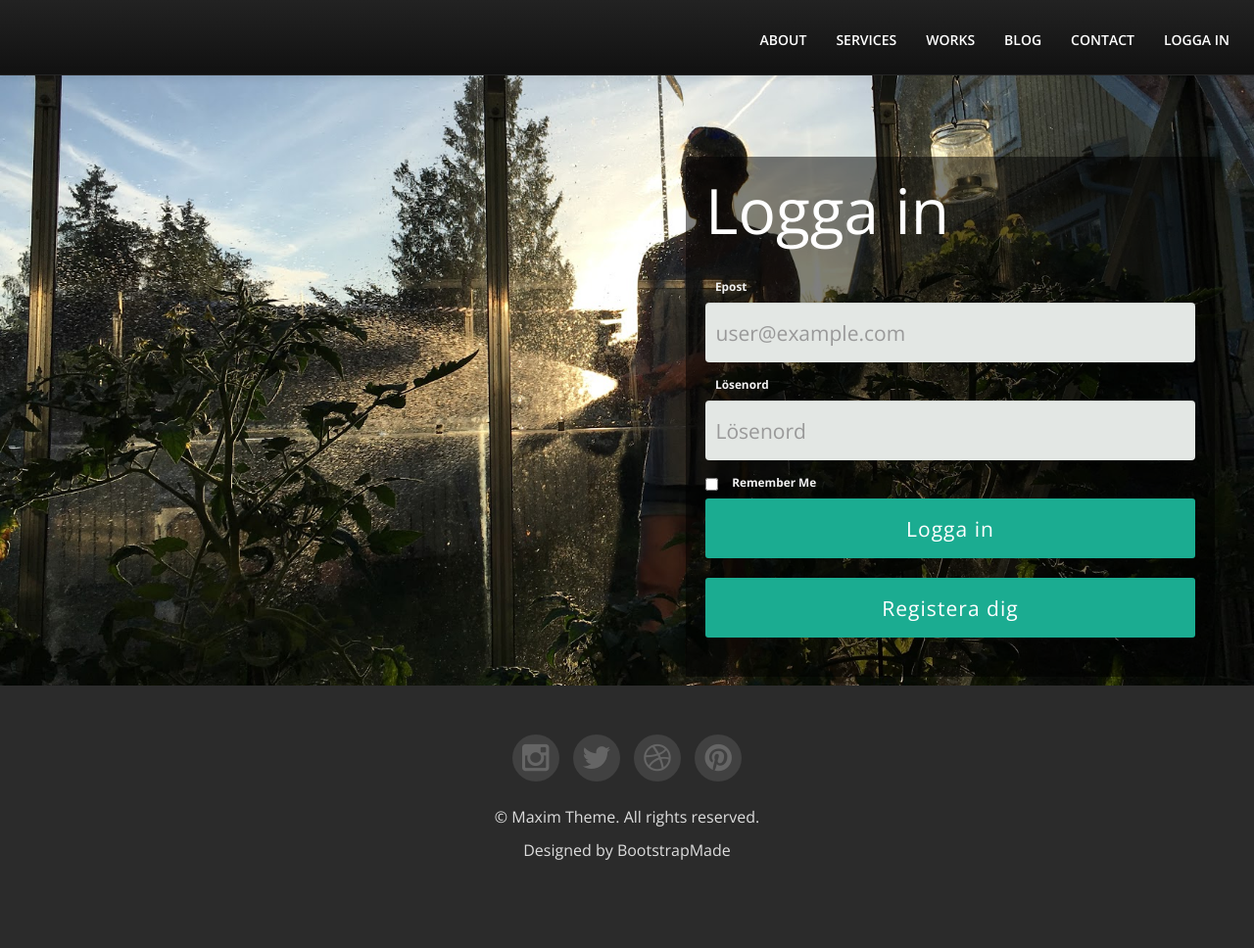
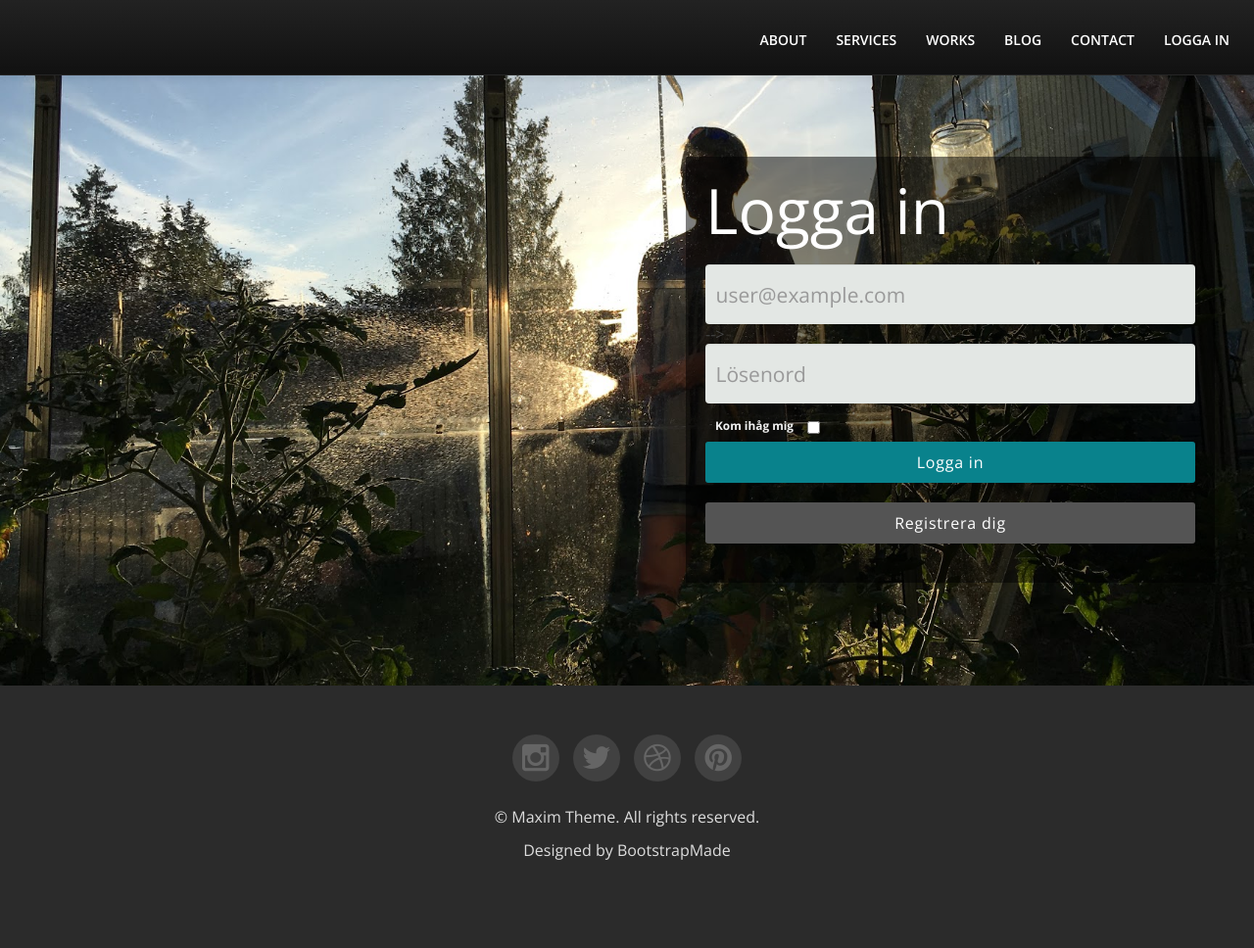
Before and after one commit to henrikgrankvist/odlingskalendern, a Flask app: page /login in a window 1280 px wide. Shown: the whole page at 98% size. Run offline with Flask 2, Linux system fonts and the light colour scheme; some libraries are stand-ins or nearby versions.

Commit message:
Adding README.md and more

```diff
--- a/app/static/css/style.css
+++ b/app/static/css/style.css
@@ -429,7 +429,7 @@ header .logo {
 }
 */
 
-#login-window.login-container {
+#login-form.login-container {
   position: absolute;
   right: 0;
   margin-top: 60px;
@@ -515,6 +515,7 @@ section.spacer {
 
 .spacer.green,.section.green {
 	background:#1bac91;
+	/**/
 }
 
 .spacer.green,.section.green h4 {
--- a/app/templates/base.html
+++ b/app/templates/base.html
@@ -45,5 +45,6 @@
   <!--<script src="../static/js/jquery.tweet.js"></script>-->
   <!-- custom functions -->
   <script src="../static/js/custom.js"></script>
+	<script src="../static/contactform/contactform.js"></script>
   {% endblock %}
 </body>
--- a/app/templates/index.html
+++ b/app/templates/index.html
@@ -525,7 +525,7 @@
   {% endblock %}
 
 	<a href="#" class="scrollup"><i class="icon-angle-up icon-square icon-bgdark icon-2x"></i></a>
-	<script src="../static/js/jquery.js"></script>
+	<!--<script src="../static/js/jquery.js"></script>
 	<script src="../static/js/jquery.scrollTo.js"></script>
 	<script src="../static/js/jquery.nav.js"></script>
 	<script src="../static/js/jquery.localScroll.js"></script>
@@ -536,7 +536,7 @@
 	<script src="../static/js/inview.js"></script>
 	<script src="../static/js/animate.js"></script>
 	<script src="../static/js/custom.js"></script>
-	<script src="../static/contactform/contactform.js"></script>
+	<script src="../static/contactform/contactform.js"></script>-->
 
 </body>
 
--- a/app/templates/login.html
+++ b/app/templates/login.html
@@ -9,7 +9,7 @@
 		<header class="clearfix">
 			<!--<div class="container"> -->
 				<div class="form-group">
-					<div id="login-window" class="login-container">
+					<div id="login-form" class="login-container">
 
 
 					<h1>Logga in</h1>
@@ -30,7 +30,7 @@
 					<form action="/login" method="POST">
 						{{ form.hidden_tag() }}
 				  <div class="form-group">
-						{{ form.username.label(class="label login-label") }}
+						<!--{{ form.username.label(class="label login-label") }}
 						{{ form.username() }}
 
 						{% if form.username.errors %}
@@ -39,32 +39,34 @@
 					 			<li> {{ error }}</li>
 				 			{% endfor %}
 			 				</ul>
-		 				{% endif %}
-				    <!--<label for="exampleInputEmail1" class="label login-label">Epost</label>
+		 				{% endif %}-->
+				    <!--<label for="exampleInputEmail1" class="label login-label">Epost</label>-->
 				    <input type="text" class="form-control" id="exampleInputEmail1" aria-describedby="emailHelp" placeholder="user@example.com" required>-->
 				  </div>
 
 				  <div class="form-group">
-						{{ form.password.label(class="label login-label") }}
-						{{ form.password() }}
-				    <!--<label for="exampleInputPassword1" class="label login-label">Lösenord</label>
-				    <input type="password" class="form-control" id="exampleInputPassword1" placeholder="Lösenord" required>-->
+						<!--{{ form.password.label(class="label login-label") }}
+						{{ form.password() }}-->
+				    <!--<label for="exampleInputPassword1" class="label login-label">Lösenord</label>-->
+				    <input type="password" class="form-control" id="exampleInputPassword1" placeholder="Lösenord" required>
 				  </div>
 
 				  <div class="form-group form-check">
-						{{ form.remember_me() }}
-						{{ form.remember_me.label(class="label login-label") }}
-						<!--<label  onloadeddata=" "for="exampleCheck1" class="label login-label">Kom ihåg mig</label>
-				    <input type="checkbox" class="form-check-input" id="exampleCheck1"> -->
+						<!-- {{ form.remember_me() }}
+						{{ form.remember_me.label(class="label login-label") }}-->
+						<label  onloadeddata=" "for="exampleCheck1" class="label login-label">Kom ihåg mig</label>
+				    <input type="checkbox" class="form-check-input" id="exampleCheck1">
 				  </div>
 
 					<div class="form-group">
+						<button type="submit" class="btn btn-primary btn-block	">Logga in</button>
         	<!--{{ form.submit(class="btn btn-primary") }}-->
-					{{ form.submit }}
+					<!--{{ form.submit }}-->
 					</div>
 					<br> <!-- annat sätt att få mellanrum mellan knapparna? -->
 					<div class="form-group">
-					<input id="register" name="register" type="submit" value="Registera dig">
+					<button class="btn btn-block">Registrera dig</button>
+					<!--<input id="register" name="register" type="submit" value="Registera dig">-->
 					</div>
 				 <!-- <button type="submit" class="btn btn-primary">Logga in</button> -->
 				</form>
```
